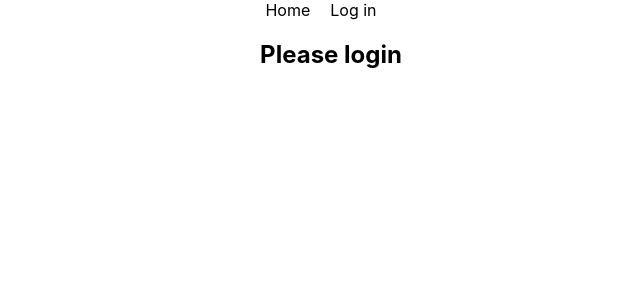
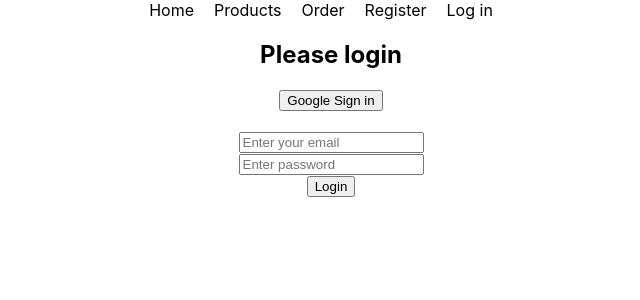
Before and after one commit to Mahedi2150/Router-firebase-integration, a React (Create React App) app: page /login in a window 1280 px wide. Shown: the top 300 px of the page, without its empty margins (309-949 px from the left). Built offline with nearby package versions, Linux system fonts and the light colour scheme; no server answers.

Commit message:
added onAuthStateChange

```diff
--- a/src/App.js
+++ b/src/App.js
@@ -3,6 +3,7 @@ import './App.css';
 import Header from "./components/Header/Header";
 import Home from "./components/Home/Home";
 import Login from "./components/Login/Login";
+import Register from "./components/Register/Register";
 
 function App() {
   return (
@@ -10,6 +11,7 @@ function App() {
       <Header></Header>
       <Routes>
         <Route path='/' element={<Home></Home>}></Route>
+        <Route path="/register" element={<Register></Register>}></Route>
         <Route path="/login" element={<Login></Login>}></Route>
       </Routes>
     </div>
--- a/src/components/Header/Header.css
+++ b/src/components/Header/Header.css
@@ -1,3 +1,9 @@
+.header nav{
+    display: flex;
+    justify-content: center;
+    align-items: center;
+}
+
 .header nav a{
     margin-right: 20px;
     text-decoration: none;
--- a/src/components/Header/Header.js
+++ b/src/components/Header/Header.js
@@ -1,12 +1,25 @@
 import React from 'react';
 import { Link } from 'react-router-dom';
 import './Header.css'
+import useFirebase from './../../hooks/useFirebase';
 const Header = () => {
+    const { user, handleSignOut } = useFirebase()
     return (
         <div className='header'>
             <nav>
                 <Link to='/'>Home</Link>
-                <Link to='/login'>Log in</Link>
+                <Link to='/products'>Products</Link>
+                <Link to='/order'>Order</Link>
+                <Link to='/register'>Register</Link>
+                {user?.displayName && user.displayName}
+                {user?.photoURL && <img src={user.photoURL} style={{ width: "25px", borderRadius: '50%' }} alt="" />}
+                {
+                    user?.uid
+                        ?
+                        <button onClick={handleSignOut}> Sign out</button>
+                        :
+                        <Link to='/login'>Log in</Link>
+                }
             </nav>
         </div>
     );
--- a/src/components/Login/Login.js
+++ b/src/components/Login/Login.js
@@ -1,9 +1,22 @@
 import React from 'react';
 import './Login.css'
+import useFirebase from './../../hooks/useFirebase';
 const Login = () => {
+    const { signinWithGoogle } = useFirebase();
+
     return (
         <div>
             <h2>Please login</h2>
+            <div style={{ margin: '20px' }}>
+                <button onClick={signinWithGoogle} >Google Sign in</button>
+            </div>
+            <form>
+                <input type="email" name="" id="" placeholder='Enter your email' />
+                <br />
+                <input type="password" name="" id="" placeholder='Enter password' />
+                <br />
+                <input type="submit" value="Login" />
+            </form>
         </div>
     );
 };
--- /dev/null
+++ b/src/components/Register/Register.js
@@ -0,0 +1,20 @@
+import React from 'react';
+
+const Register = () => {
+    return (
+        <div>
+            <h3>Please Register Now</h3>
+            <form>
+                <input type="text" name="" id="" placeholder='Enter your name' />
+                <br />
+                <input type="email" name="" id="" placeholder='Enter your email' />
+                <br />
+                <input type="password" name="" id="" placeholder='Enter password' />
+                <br />
+                <input type="submit" value="Register" />
+            </form>
+        </div>
+    );
+};
+
+export default Register;
--- /dev/null
+++ b/src/hooks/useFirebase.js
@@ -0,0 +1,42 @@
+import { useEffect, useState } from "react"
+import { getAuth, GoogleAuthProvider, onAuthStateChanged, signInWithPopup, signOut } from "firebase/auth";
+import app from './../firebase.init';
+
+const auth = getAuth(app);
+const googleProvider = new GoogleAuthProvider();
+
+const useFirebase = () => {
+    const [user, setUser] = useState({})
+
+
+    const signinWithGoogle = () => {
+        signInWithPopup(auth, googleProvider)
+            .then((result) => {
+                const user = result.user
+                setUser(user)
+                console.log(user);
+            })
+            .catch(error => {
+                console.log(error.message);
+            })
+    }
+    const handleSignOut = () => {
+        signOut(auth)
+            .then(() => { })
+    }
+
+    useEffect(() => {
+        onAuthStateChanged(auth, user => {
+            setUser(user)
+        })
+    }, [])
+
+    return {
+        user,
+        setUser,
+        signinWithGoogle,
+        handleSignOut
+    }
+}
+
+export default useFirebase
```
Also changed, not shown: src/components/Register/Register.css (added).
